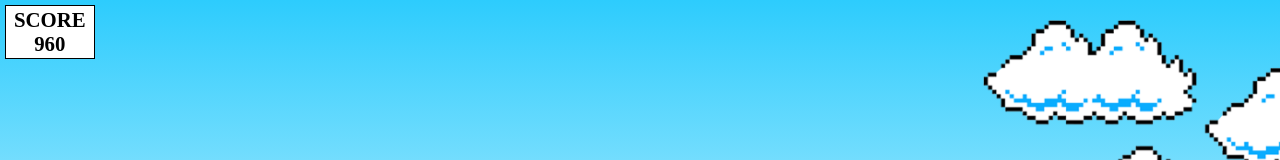
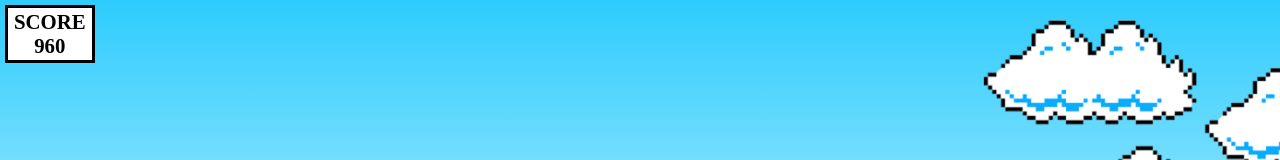
Before and after one commit to thulerjoao/Mario_Run, a plain HTML site: page index.html in a window 1280 px wide. Shown: the top 160 px of the page. Drawn offline with Linux system fonts and the light colour scheme.

Commit message:
score border changed

```diff
--- a/css/style.css
+++ b/css/style.css
@@ -46,7 +46,7 @@
     background-color: white;
     text-align: center;
     padding: 2px;
-    border: 1px solid black;
+    border: 3px solid black;
     font-size: 1.3em;
     font-weight: 600;
     z-index: 500;
--- a/js/script.js
+++ b/js/script.js
@@ -10,7 +10,11 @@ const jump = () => {
 }
 
 setTimeout(()=>{
-    // pipe.style.animation = 'pipe-animation 1.5s linear infinite';
+    // setInterval(()=>{
+    //     let intervalo = +(Math.random() + 1)
+    //     pipe.style.animation = `pipe-animation ${intervalo}s linear infinite`;
+    // },1500)
+
     pipe.style.display = 'flex';
 },1200)
 
```
